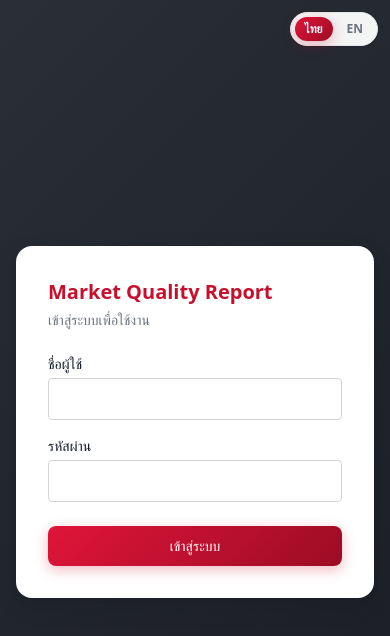
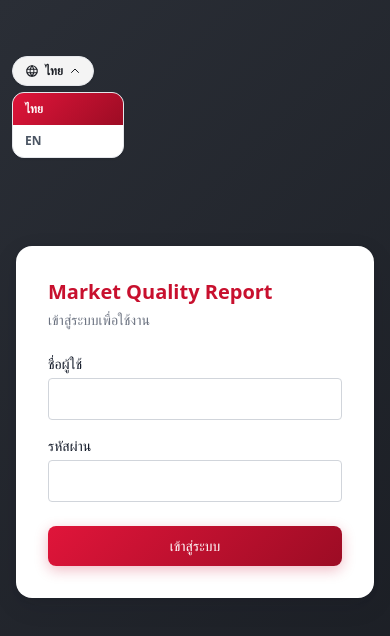
Before and after one commit to patamin-lab/mqr-mahindra, a Next.js app: page /login in a window 390 px wide. Both pictures are taken after a click on the button "ไทย". Shown: the top 636 px of the page. Built offline with nearby package versions, Linux system fonts and the light colour scheme.

Commit message:
fix: move language toggle off mobile hamburger, use slide-down dropdown

```diff
--- a/src/app/language-toggle.tsx
+++ b/src/app/language-toggle.tsx
@@ -25,10 +25,10 @@ function readLangFromCookie(): 'th' | 'en' {
   return match && match[1] === 'en' ? 'en' : 'th';
 }
 
-// Drives Google's own (hidden) language <select> directly — this is the
-// documented, reliable way to trigger the Website Translator widget
-// programmatically, since the cookie alone only auto-applies when
-// autoDisplay is enabled (which would also force-show Google's banner UI).
+// Drives Google's own (hidden) language <select> directly — the reliable
+// way to trigger the Website Translator widget programmatically, since the
+// cookie alone only auto-applies when autoDisplay is enabled (which would
+// also force-show Google's banner UI).
 function applyTranslation(target: 'en', attempt = 0) {
   const combo = document.querySelector<HTMLSelectElement>('.goog-te-combo');
   if (combo) {
@@ -44,9 +44,17 @@ function applyTranslation(target: 'en', attempt = 0) {
 // Lightweight TH/EN switch built on the free, unofficial Google Translate
 // Element widget. Google's own dropdown UI stays hidden (see globals.css);
 // we drive it ourselves by selecting its underlying <select> element.
+//
+// Rendered as a small trigger button — top-left on mobile (so it never
+// overlaps the sidebar's hamburger button, which sits top-right inside the
+// mobile header bar) and top-right on desktop (no header bar there, so no
+// collision). Tapping the trigger opens a dropdown panel that slides down
+// from underneath it, instead of two buttons sitting permanently on screen.
 export default function LanguageToggle() {
   const [lang, setLang] = useState<'th' | 'en'>('th');
+  const [open, setOpen] = useState(false);
   const initialized = useRef(false);
+  const rootRef = useRef<HTMLDivElement>(null);
 
   useEffect(() => {
     const cookieLang = readLangFromCookie();
@@ -77,13 +85,24 @@ export default function LanguageToggle() {
     document.body.appendChild(script);
   }, []);
 
+  useEffect(() => {
+    function handleOutside(e: MouseEvent) {
+      if (rootRef.current && !rootRef.current.contains(e.target as Node)) {
+        setOpen(false);
+      }
+    }
+    document.addEventListener('click', handleOutside);
+    return () => document.removeEventListener('click', handleOutside);
+  }, []);
+
   function handleSelect(target: 'th' | 'en') {
+    setOpen(false);
     if (target === lang) return;
     setLang(target);
 
     if (target === 'th') {
-      // Selecting the original language back via the combo is not always
-      // clean, so just clear the cookie and reload to restore pristine Thai.
+      // Selecting the original language back via the combo isn't always
+      // clean, so clear the cookie and reload to restore pristine Thai.
       clearLangCookie();
       window.location.reload();
       return;
@@ -95,15 +114,43 @@ export default function LanguageToggle() {
 
   return (
     <div
-      className="notranslate fixed top-3 right-3 z-[60] flex items-center gap-1 rounded-full bg-white/95 backdrop-blur shadow-card border border-gray-200 p-1 print:hidden"
+      ref={rootRef}
+      className="notranslate fixed z-[60] top-14 left-3 md:top-3 md:left-auto md:right-3 print:hidden"
       translate="no"
     >
       <div id="google_translate_element" className="hidden" />
       <button
         type="button"
+        onClick={() => setOpen((v) => !v)}
+        aria-label="เปลี่ยนภาษา / Change language"
+        className="flex items-center gap-1.5 rounded-full bg-white/95 backdrop-blur shadow-card border border-gray-200 px-3 py-1.5 text-xs font-semibold text-brand-dark"
+      >
+        <svg xmlns="http://www.w3.org/2000/svg" className="h-3.5 w-3.5" fill="none" viewBox="0 0 24 24" stroke="currentColor">
+          <path strokeLinecap="round" strokeLinejoin="round" strokeWidth={2} d="M21 12a9 9 0 11-18 0 9 9 0 0118 0z" />
+          <path strokeLinecap="round" strokeLinejoin="round" strokeWidth={2} d="M3.6 9h16.8M3.6 15h16.8M12 3a14.5 14.5 0 010 18 14.5 14.5 0 010-18z" />
+        </svg>
+        {lang === 'th' ? 'ไทย' : 'EN'}
+        <svg
+          xmlns="http://www.w3.org/2000/svg"
+          className={`h-3 w-3 transition-transform ${open ? 'rotate-180' : ''}`}
+          fill="none"
+          viewBox="0 0 24 24"
+          stroke="currentColor"
+        >
+          <path strokeLinecap="round" strokeLinejoin="round" strokeWidth={2} d="M19 9l-7 7-7-7" />
+        </svg>
+      </button>
+
+      <div
+        className={`absolute left-0 mt-1.5 w-28 rounded-xl bg-white shadow-card border border-gray-200 overflow-hidden origin-top transition-all duration-200 ${
+          open ? 'opacity-100 scale-y-100 translate-y-0' : 'opacity-0 scale-y-95 -translate-y-1 pointer-events-none'
+        }`}
+      >
+        <button
+          type="button"
           onClick={() => handleSelect('th')}
-        className={`px-2.5 py-1 rounded-full text-xs font-semibold transition ${
-          lang === 'th' ? 'bg-gradient-primary text-white shadow-glow' : 'text-gray-500 hover:text-brand-dark'
+          className={`w-full text-left px-3 py-2 text-xs font-semibold transition ${
+            lang === 'th' ? 'bg-gradient-primary text-white' : 'text-gray-600 hover:bg-gray-50'
           }`}
         >
           ไทย
@@ -111,12 +158,13 @@ export default function LanguageToggle() {
         <button
           type="button"
           onClick={() => handleSelect('en')}
-        className={`px-2.5 py-1 rounded-full text-xs font-semibold transition ${
-          lang === 'en' ? 'bg-gradient-primary text-white shadow-glow' : 'text-gray-500 hover:text-brand-dark'
+          className={`w-full text-left px-3 py-2 text-xs font-semibold transition ${
+            lang === 'en' ? 'bg-gradient-primary text-white' : 'text-gray-600 hover:bg-gray-50'
           }`}
         >
           EN
         </button>
       </div>
+    </div>
   );
 }
```
Lines whose indentation alone changed are shown as unchanged.
